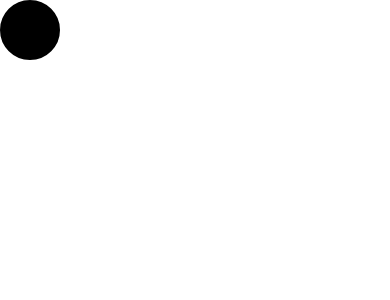
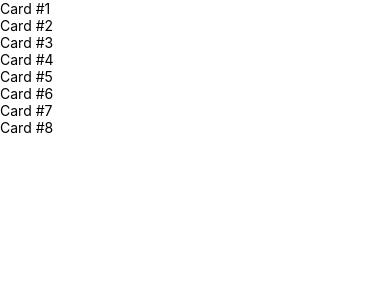
Before and after one commit to anmolpandeyy/TinderSwipeDeckAnimation, a React Native app: screen / in a window 390 px wide. Shown: the top 300 px of the page. Built offline with nearby package versions, Linux system fonts and the light colour scheme.

Commit message:
Created basic list of data

```diff
--- a/App.js
+++ b/App.js
@@ -1,13 +1,60 @@
 import React, { Component } from "react";
-import { View, Text, StyleSheet } from "react-native";
-import Ball from "./src/ball";
+import { View, ScrollView, Text, StyleSheet, Animated } from "react-native";
+import Deck from "./src/Deck";
+
+const DATA = [
+  {
+    id: 1,
+    text: "Card #1",
+    uri: "http://imgs.abduzeedo.com/files/paul0v2/unsplash/unsplash-04.jpg"
+  },
+  {
+    id: 2,
+    text: "Card #2",
+    uri: "http://www.fluxdigital.co/wp-content/uploads/2015/04/Unsplash.jpg"
+  },
+  {
+    id: 3,
+    text: "Card #3",
+    uri: "http://imgs.abduzeedo.com/files/paul0v2/unsplash/unsplash-09.jpg"
+  },
+  {
+    id: 4,
+    text: "Card #4",
+    uri: "http://imgs.abduzeedo.com/files/paul0v2/unsplash/unsplash-01.jpg"
+  },
+  {
+    id: 5,
+    text: "Card #5",
+    uri: "http://imgs.abduzeedo.com/files/paul0v2/unsplash/unsplash-04.jpg"
+  },
+  {
+    id: 6,
+    text: "Card #6",
+    uri: "http://www.fluxdigital.co/wp-content/uploads/2015/04/Unsplash.jpg"
+  },
+  {
+    id: 7,
+    text: "Card #7",
+    uri: "http://imgs.abduzeedo.com/files/paul0v2/unsplash/unsplash-09.jpg"
+  },
+  {
+    id: 8,
+    text: "Card #8",
+    uri: "http://imgs.abduzeedo.com/files/paul0v2/unsplash/unsplash-01.jpg"
+  }
+];
 
 class App extends Component {
+  renderCard = item => {
+    return <Text key={item.id}>{item.text}</Text>;
+  };
+
   render() {
     return (
-      <View style={styles.container}>
-        <Ball />
-      </View>
+      <ScrollView style={styles.container}>
+        <Deck data={DATA} renderCard={this.renderCard} />
+      </ScrollView>
     );
   }
 }
@@ -15,6 +62,6 @@ export default App;
 
 const styles = StyleSheet.create({
   container: {
-    flex: 1,
+    flex: 1
   }
 });
--- /dev/null
+++ b/src/Deck.js
@@ -0,0 +1,23 @@
+import React, { Component } from "react";
+import { View, Text, StyleSheet, Animated } from "react-native";
+
+class Deck extends Component {
+  renderCards = () => {
+    const { data, renderCard } = this.props;
+    return data.map(item => {
+      return renderCard(item);
+    });
+  };
+  render() {
+    return <View>{this.renderCards()}</View>;
+  }
+}
+export default Deck;
+
+const styles = StyleSheet.create({
+  container: {
+    flex: 1,
+    alignItems: "center",
+    justifyContent: "center"
+  }
+});
--- a/src/ball.js
+++ /dev/null
@@ -1,24 +0,0 @@
-import React, { Component } from "react";
-import { View, Text, StyleSheet } from "react-native";
-
-class Ball extends Component {
-  render() {
-    return <View style={styles.ball} />;
-  }
-}
-export default Ball;
-
-const styles = StyleSheet.create({
-  container: {
-    flex: 1,
-    alignItems: "center",
-    justifyContent: "center"
-  },
-  ball: {
-    height: 60,
-    width: 60,
-    borderWidth: 30,
-    borderRadius: 30,
-    borderColor: "black"
-  }
-});
```
Also changed, not shown: src/Ball.js (added, +34 -0 lines).
